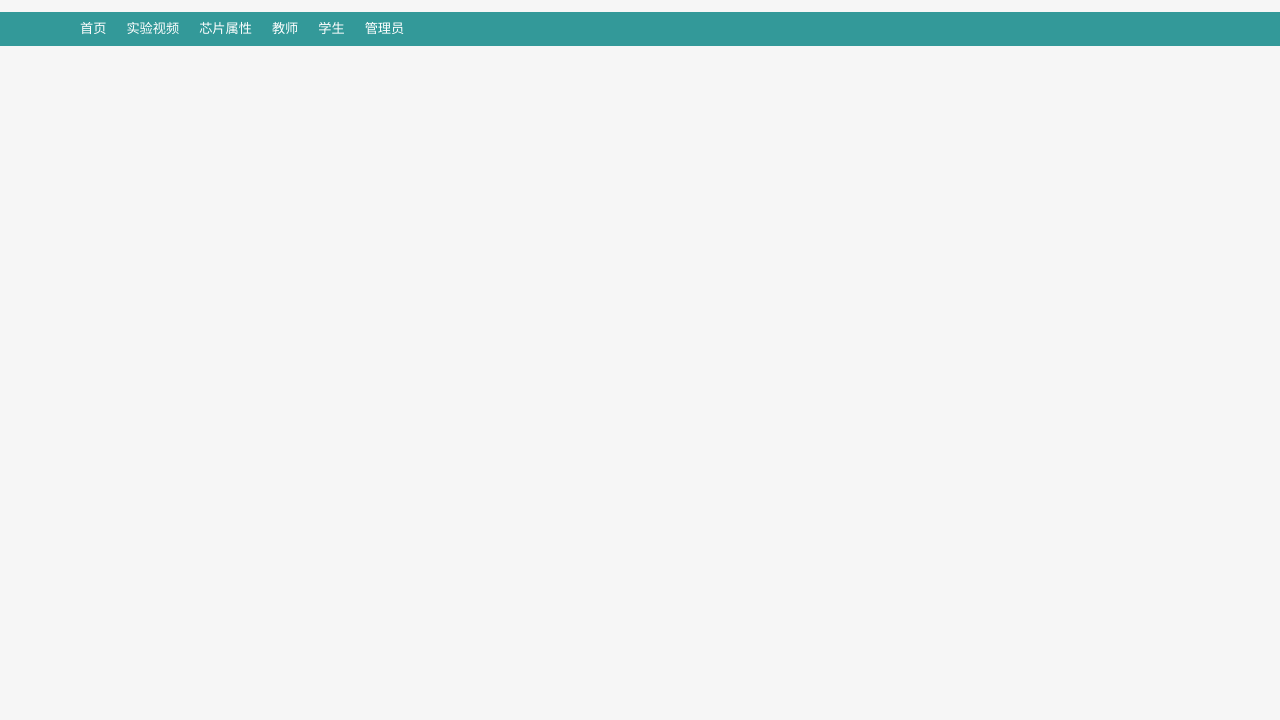
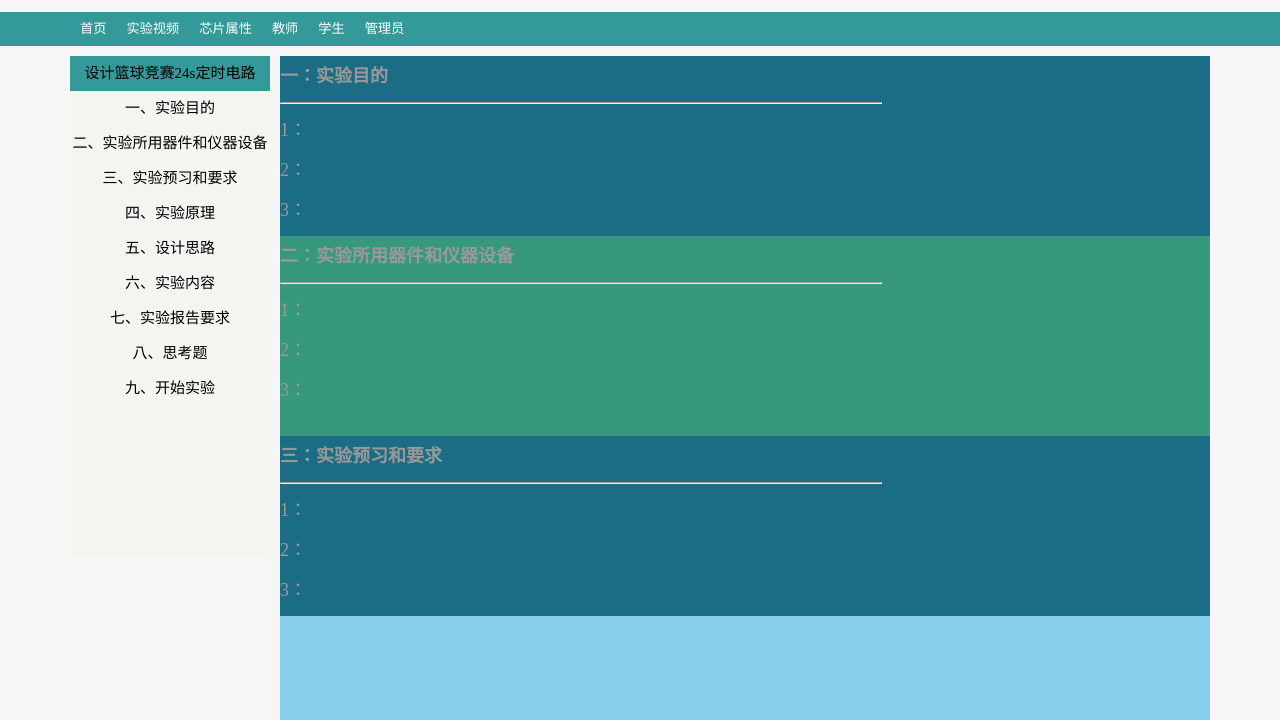
Before and after one commit to diwuhuang/VSES, a website: page views/students/require_lab.html in a window 1280 px wide. Shown: the part 80-800 px from the top of the page. Drawn offline with Linux system fonts and the light colour scheme.

Commit message:
部分完成学生必做实验界面

```diff
--- /dev/null
+++ b/public/stylesheets/chips_feature.css
@@ -0,0 +1,102 @@
+.top{
+    height: 60px;
+    width: 100%;
+    margin-top: 17px;
+    margin-bottom: 15px;
+    /*background-color: black;*/
+    overflow: hidden;
+}
+.top .row{
+    width: 100%;
+    max-width: 1140px;
+    height: 100%;
+    margin: 0 auto;
+}
+.top_logo{
+    height: 60px;
+    width: 45%;
+    float: left;
+    font-size: 30px;
+    line-height: 60px;
+}
+.top_input{
+    height: 33px;
+    width: 35%;
+    float: right;
+    margin-top: 12px;
+    margin-right: 20px;
+}
+.top_input input{
+    height: 33px;
+    width: 100%;
+    font-size: 1.2em;
+    margin: 0 auto;
+    vertical-align: middle;
+}
+.top_logo a{
+    color: #339999;
+}
+.navigation{
+    background: #339999;
+    height: 34px;
+}
+.navigation .row{
+    width: 100%;
+    max-width: 1140px;
+    min-width: 755px;
+    height: 34px;
+    margin: 0 auto;
+    overflow: hidden;
+}
+.navigation .row .col_nav{
+    width: 100%;
+    height: 100%;
+    padding: 0 0 0 10px;
+}
+.navigation .row .col_nav ul{
+    font-size: 1.1em;
+    line-height: 34px;
+}
+.navigation .row ul>li{
+    float: left;
+    margin: 0 20px 0 0;
+}
+.navigation .row .col_nav ul li:hover a{
+    opacity: 0.5;
+}
+.content{
+    margin: 10px auto;
+    width: 100%;
+    max-width: 1140px;
+    height: 500px;
+}
+.content .contentLeft{
+    width: 200px;
+    height: 500px;
+    background-color: #f6f4f0;
+    float: left;
+}
+.content .contentRight{
+    width: 930px;
+    height: 500px;
+    background-color: #f6f6f6;
+    /*background-color: blue;*/
+    float: right;
+}
+
+.content .contentLeft ul li{
+    height: 35px;
+    width: 100%;
+    line-height: 35px;
+    text-align: center;
+    font-size: 15px;
+}
+.content .contentLeft ul li>a{
+    color: black;
+}
+.content .contentLeft ul li:hover>a{
+    opacity: 0.5;
+}
+.content .contentLeft ul li:nth-child(1){
+    background-color: #339999;
+}
--- /dev/null
+++ b/public/stylesheets/require_lab.css
@@ -0,0 +1,132 @@
+.top{
+    height: 60px;
+    width: 100%;
+    margin-top: 17px;
+    margin-bottom: 15px;
+    /*background-color: black;*/
+    overflow: hidden;
+}
+.top .row{
+    width: 100%;
+    max-width: 1140px;
+    height: 100%;
+    margin: 0 auto;
+}
+.top_logo{
+    height: 60px;
+    width: 45%;
+    float: left;
+    font-size: 30px;
+    line-height: 60px;
+}
+.top_input{
+    height: 33px;
+    width: 35%;
+    float: right;
+    margin-top: 12px;
+    margin-right: 20px;
+}
+.top_input input{
+    height: 33px;
+    width: 100%;
+    font-size: 1.2em;
+    margin: 0 auto;
+    vertical-align: middle;
+}
+.top_logo a{
+    color: #339999;
+}
+.navigation{
+    background: #339999;
+    height: 34px;
+}
+.navigation .row{
+    width: 100%;
+    max-width: 1140px;
+    min-width: 755px;
+    height: 34px;
+    margin: 0 auto;
+    overflow: hidden;
+}
+.navigation .row .col_nav{
+    width: 100%;
+    height: 100%;
+    padding: 0 0 0 10px;
+}
+.navigation .row .col_nav ul{
+    font-size: 1.1em;
+    line-height: 34px;
+}
+.navigation .row ul>li{
+    float: left;
+    margin: 0 20px 0 0;
+}
+.navigation .row .col_nav ul li:hover a{
+    opacity: 0.5;
+}
+.content{
+    margin: 10px auto;
+    width: 100%;
+    max-width: 1140px;
+    height: 500px;
+    /*background-color: red;*/
+}
+.content .contentLeft{
+    width: 200px;
+    height: 500px;
+    background-color: #f6f4f0;
+    float: left;
+}
+
+.content .contentLeft ul li{
+    height: 35px;
+    width: 100%;
+    line-height: 35px;
+    text-align: center;
+    font-size: 15px;
+}
+.content .contentLeft ul li>a{
+    color: black;
+}
+.content .contentLeft ul li:hover>a{
+    opacity: 0.5;
+}
+.content .contentLeft ul li:nth-child(1){
+    background-color: #339999;
+}
+.content .contentRight{
+    width: 930px;
+    height: 1000px;
+    background-color: skyblue;
+    float: right;
+}
+.content .contentRight .destination{
+    width: 100%;
+    height: 180px;
+    background-color: #1b6d85;
+}
+.content .contentRight .destination ul li{
+    width: 100%;
+    line-height: 40px;
+    font-size: 18px;
+}
+.content .contentRight .equipment{
+    width: 100%;
+    height: 200px;
+    background-color: #36997d;
+}
+.content .contentRight .equipment ul li{
+    width: 100%;
+    line-height: 40px;
+    font-size: 18px;
+}
+.content .contentRight .demand{
+    width: 100%;
+    height: 180px;
+    background-color: #1b6d85;
+}
+.content .contentRight .demand ul li{
+    width: 100%;
+    line-height: 40px;
+    font-size: 18px;
+}
--- a/public/stylesheets/student.css
+++ b/public/stylesheets/student.css
@@ -101,6 +101,7 @@
 .content .contentLeft ul li:nth-child(1){
     background-color: #339999;
 }
+
 .content .contentRight .NecExp{
     height: 245px;
     width: 930px;
--- a/routes/index.js
+++ b/routes/index.js
@@ -42,4 +42,10 @@ router.get('/publishLab',function (req, res, next) {
 	res.render('teachers/publishLab');
 
 });
+
+//渲染芯片属性界面
+router.get('/feature',function (req, res, next) {
+	res.render('chips/feature');
+
+});
 module.exports = router;
--- a/views/students/require_lab.html
+++ b/views/students/require_lab.html
@@ -4,7 +4,7 @@
     <meta charset="UTF-8">
     <title>必做实验</title>
     <link rel="stylesheet" href="/stylesheets/base.css">
-    <link rel="stylesheet" href="/stylesheets/student.css">
+    <link rel="stylesheet" href="/stylesheets/require_lab.css">
 </head>
 <body>
 <!--顶部区域-->
@@ -29,8 +29,54 @@
                 <li><a class="nav_a" href="#">实验视频</a></li>
                 <li><a class="nav_a" href="#">芯片属性</a></li>
                 <li><a class="nav_a" href="/teacher" >教师</a></li>
-                <li><a class="nav_a" href="#">学生</a></li>
+                <li><a class="nav_a" href="/student">学生</a></li>
                 <li><a class="nav_a" href="/administrator">管理员</a></li>
+            </ul>
+        </div>
+    </div>
+</div>
+<!--内容区域-->
+<div class="content">
+    <div class="contentLeft">
+        <ul>
+            <li><a href="#">设计篮球竞赛24s定时电路</a></li>
+            <li><a href="#">一、实验目的</a></li>
+            <li><a href="#">二、实验所用器件和仪器设备</a></li>
+            <li><a href="#">三、实验预习和要求</a></li>
+            <li><a href="#">四、实验原理</a></li>
+            <li><a href="#">五、设计思路</a></li>
+            <li><a href="#">六、实验内容</a></li>
+            <li><a href="#">七、实验报告要求</a></li>
+            <li><a href="#">八、思考题</a></li>
+            <li><a href="#">九、开始实验</a></li>
+        </ul>
+    </div>
+    <div class="contentRight">
+        <div class="destination">
+            <ul>
+                <li><p style="font-weight: bold">一：实验目的<p/></li>
+                <hr style="width: 600px;margin-left: 0px;">
+                <li><p>1：</p></li>
+                <li><p>2：</p></li>
+                <li><p>3：</p></li>
+            </ul>
+        </div>
+        <div class="equipment">
+            <ul>
+                <li><p style="font-weight: bold">二：实验所用器件和仪器设备<p/></li>
+                <hr style="width: 600px;margin-left: 0px;">
+                <li><p>1：</p></li>
+                <li><p>2：</p></li>
+                <li><p>3：</p></li>
+            </ul>
+        </div>
+        <div class="demand">
+            <ul>
+                <li><p style="font-weight: bold">三：实验预习和要求<p/></li>
+                <hr style="width: 600px;margin-left: 0px;">
+                <li><p>1：</p></li>
+                <li><p>2：</p></li>
+                <li><p>3：</p></li>
             </ul>
         </div>
     </div>
```
Also changed, not shown: views/chips/feature.html (added, +50 -0 lines), views/index.html (+0 -3 lines), views/students/stu-shiyan.html (deleted, +0 -9 lines), views/students/student.html (+1 -3 lines), views/teachers/newLab.html (+2 -2 lines), views/teachers/publishLab.html (+5 -5 lines).
